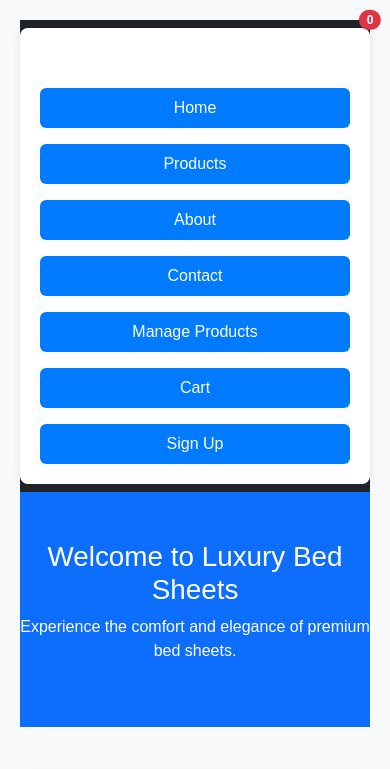
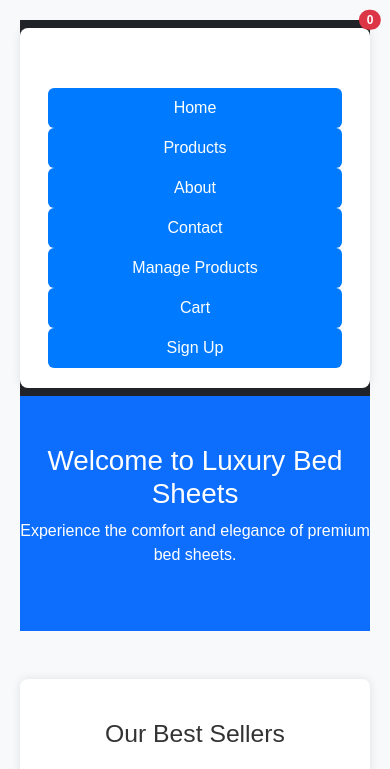
Before and after one commit to miahuhh/Node2Node-IST256, a website: page index.html in a window 390 px wide. Both pictures are taken after a click on the button 322 px from the left and 68 px from the top of the page. Shown: the top 769 px of the page. Drawn offline with nearby package versions, Linux system fonts and the light colour scheme.

Commit message:
Webpage formatting fixes and updates.

```diff
--- a/index.html
+++ b/index.html
@@ -10,22 +10,23 @@
 <body class="bg-light">
     <nav class="navbar navbar-expand-lg navbar-dark bg-dark">
         <div class="container">
-            <a class="navbar-brand" href="index.html">Bed Sheet Store</a>
+            <div class="navbar-brand d-none d-lg-block" style="visibility: hidden">Placeholder</div>
+            <a class="navbar-brand text-center mx-auto d-lg-none" href="index.html">Bed Sheet Store</a>
             <button class="navbar-toggler" type="button" data-bs-toggle="collapse" data-bs-target="#navbarNav">
                 <span class="navbar-toggler-icon"></span>
             </button>
-            <div class="collapse navbar-collapse" id="navbarNav">
-                <ul class="navbar-nav gap-3">
-                    <li class="nav-item"><a class="nav-link btn btn-primary text-white" href="index.html">Home</a></li>
-                    <li class="nav-item"><a class="nav-link btn btn-primary text-white" href="products.html">Products</a></li>
-                    <li class="nav-item"><a class="nav-link btn btn-primary text-white" href="about.html">About</a></li>
-                    <li class="nav-item"><a class="nav-link btn btn-primary text-white" href="contact.html">Contact</a></li>
-                    <li class="nav-item"><a class="nav-link btn btn-primary text-white" href="product-management.html">Manage Products</a></li>
-                    <li class="nav-item"><a class="nav-link btn btn-primary text-white" href="cart.html"> Cart <span id="cartCount" class="position-absolute top-0 start-100 translate-middle badge rounded-pill bg-danger">0</span>
-                    </a></li>
-                    <li class="nav-item"><a class="nav-link btn btn-primary text-white" href="signup.html">Sign Up</a></li>
+            <div class="collapse navbar-collapse justify-content-center" id="navbarNav">
+                <ul class="navbar-nav">
+                    <li class="nav-item mx-2"><a class="nav-link btn btn-primary text-white" href="index.html">Home</a></li>
+                    <li class="nav-item mx-2"><a class="nav-link btn btn-primary text-white" href="products.html">Products</a></li>
+                    <li class="nav-item mx-2"><a class="nav-link btn btn-primary text-white" href="about.html">About</a></li>
+                    <li class="nav-item mx-2"><a class="nav-link btn btn-primary text-white" href="contact.html">Contact</a></li>
+                    <li class="nav-item mx-2"><a class="nav-link btn btn-primary text-white" href="product-management.html">Manage Products</a></li>
+                    <li class="nav-item mx-2"><a class="nav-link btn btn-primary text-white" href="cart.html"> Cart <span id="cartCount" class="position-absolute top-0 start-100 translate-middle badge rounded-pill bg-danger">0</span></a></li>
+                    <li class="nav-item mx-2"><a class="nav-link btn btn-primary text-white" href="signup.html">Sign Up</a></li>
                 </ul>
             </div>
+            <div class="navbar-brand d-none d-lg-block" style="visibility: hidden">Placeholder</div>
         </div>
     </nav>
 
```
Also changed, not shown: about.html (+11 -10 lines), cart.html (+13 -8 lines), confirmation.html (+17 -0 lines), contact.html (+11 -10 lines), login.html (+18 -0 lines), product-management.html (+9 -8 lines), products.html (+11 -10 lines), signup.html (+10 -8 lines).
